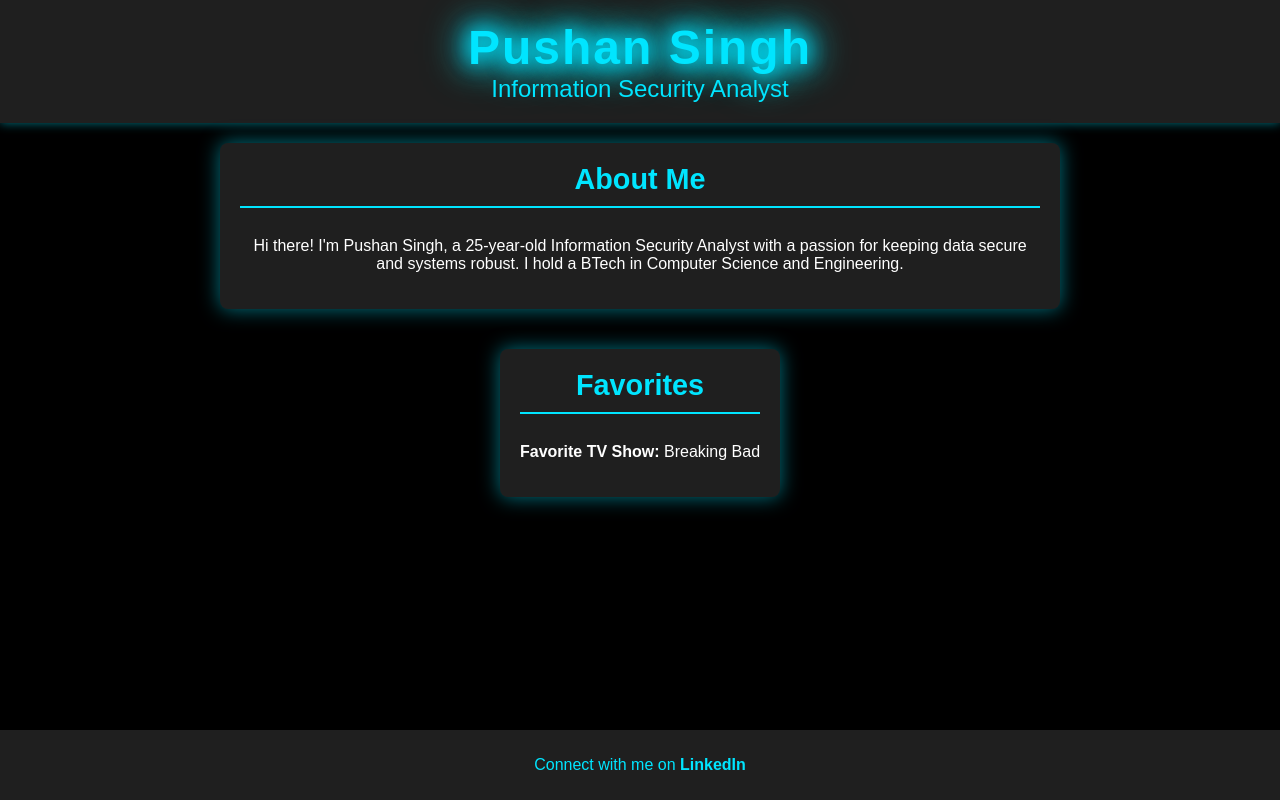
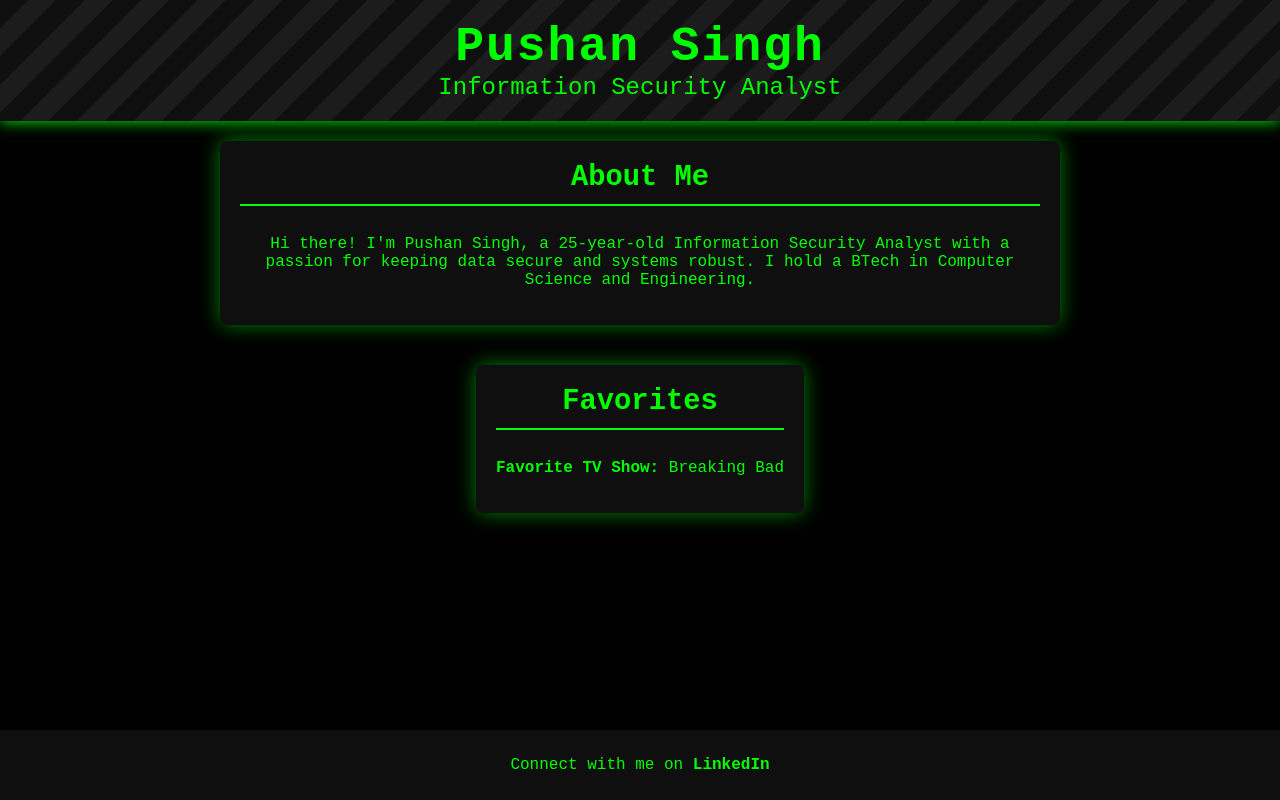
Before and after one commit to pushansingh/pushansingh.github.io, a plain HTML site: page index.html in a window 1280 px wide. Drawn offline with Linux system fonts and the light colour scheme.

Commit message:
Added CSS
Fixed issue

```diff
--- a/styles.css
+++ b/styles.css
@@ -1,82 +1,113 @@
 /* Base Styles */
 body {
-    font-family: 'Arial', sans-serif;
-    background-color: #000000;
-    color: #FFFFFF;
+    font-family: 'Courier New', Courier, monospace;
+    background-color: #000;
+    color: #00ff00;
     margin: 0;
     padding: 0;
     display: flex;
     flex-direction: column;
     align-items: center;
-    height: 100vh;
     text-align: center;
+    overflow-x: hidden;
 }
 
 header {
-    background-color: #1f1f1f;
-    color: #00e5ff;
+    width: 100%;
+    background: linear-gradient(135deg, #0f0f0f 25%, #1c1c1c 25%, #1c1c1c 50%, #0f0f0f 50%, #0f0f0f 75%, #1c1c1c 75%, #1c1c1c 100%);
+    background-size: 56.57px 56.57px;
+    color: #00ff00;
     padding: 20px 0;
-    width: 100%;
-    box-shadow: 0 0 10px rgba(0, 229, 255, 0.5);
+    box-shadow: 0 0 15px #00ff00;
+    animation: scanlines 0.1s infinite;
+}
+
+.header-content {
+    animation: fadeIn 2s ease-in-out;
 }
 
 header h1 {
     margin: 0;
     font-size: 3em;
     letter-spacing: 2px;
-    animation: glow 1.5s infinite alternate;
 }
 
 header h2 {
     margin: 0;
     font-size: 1.5em;
     font-weight: normal;
-    color: #00e5ff;
+    color: #00ff00;
 }
 
 section {
     padding: 20px;
-    margin: 20px 0;
+    margin: 20px 10px;
     max-width: 800px;
-    background-color: #1f1f1f;
+    background-color: #0f0f0f;
     border-radius: 8px;
-    box-shadow: 0 0 20px rgba(0, 229, 255, 0.5);
+    box-shadow: 0 0 20px rgba(0, 255, 0, 0.5);
+    animation: fadeIn 2s ease-in-out;
 }
 
 section h3 {
     font-size: 1.8em;
     margin-top: 0;
-    color: #00e5ff;
-    border-bottom: 2px solid #00e5ff;
+    color: #00ff00;
+    border-bottom: 2px solid #00ff00;
     padding-bottom: 10px;
 }
 
 footer {
     text-align: center;
     padding: 10px;
-    background-color: #1f1f1f;
-    color: #00e5ff;
+    background-color: #0f0f0f;
+    color: #00ff00;
     width: 100%;
     position: fixed;
     bottom: 0;
+    animation: fadeIn 2s ease-in-out;
 }
 
 footer a {
-    color: #00e5ff;
+    color: #00ff00;
     text-decoration: none;
     font-weight: bold;
     transition: color 0.3s ease;
 }
 
 footer a:hover {
-    color: #00b0ff;
+    color: #00cc00;
 }
 
-@keyframes glow {
+@keyframes fadeIn {
     from {
-        text-shadow: 0 0 5px #00e5ff, 0 0 10px #00e5ff, 0 0 15px #00e5ff, 0 0 20px #00e5ff;
+        opacity: 0;
     }
     to {
-        text-shadow: 0 0 20px #00e5ff, 0 0 30px #00e5ff, 0 0 40px #00e5ff, 0 0 50px #00e5ff;
+        opacity: 1;
     }
 }
+
+@keyframes scanlines {
+    0% {
+        background-position: 0 0;
+    }
+    100% {
+        background-position: 0 56.57px;
+    }
+}
+
+/* Mobile Styles */
+@media (max-width: 600px) {
+    header h1 {
+        font-size: 2em;
+    }
+
+    header h2 {
+        font-size: 1em;
+    }
+
+    section {
+        margin: 20px 5px;
+    }
+}
```
